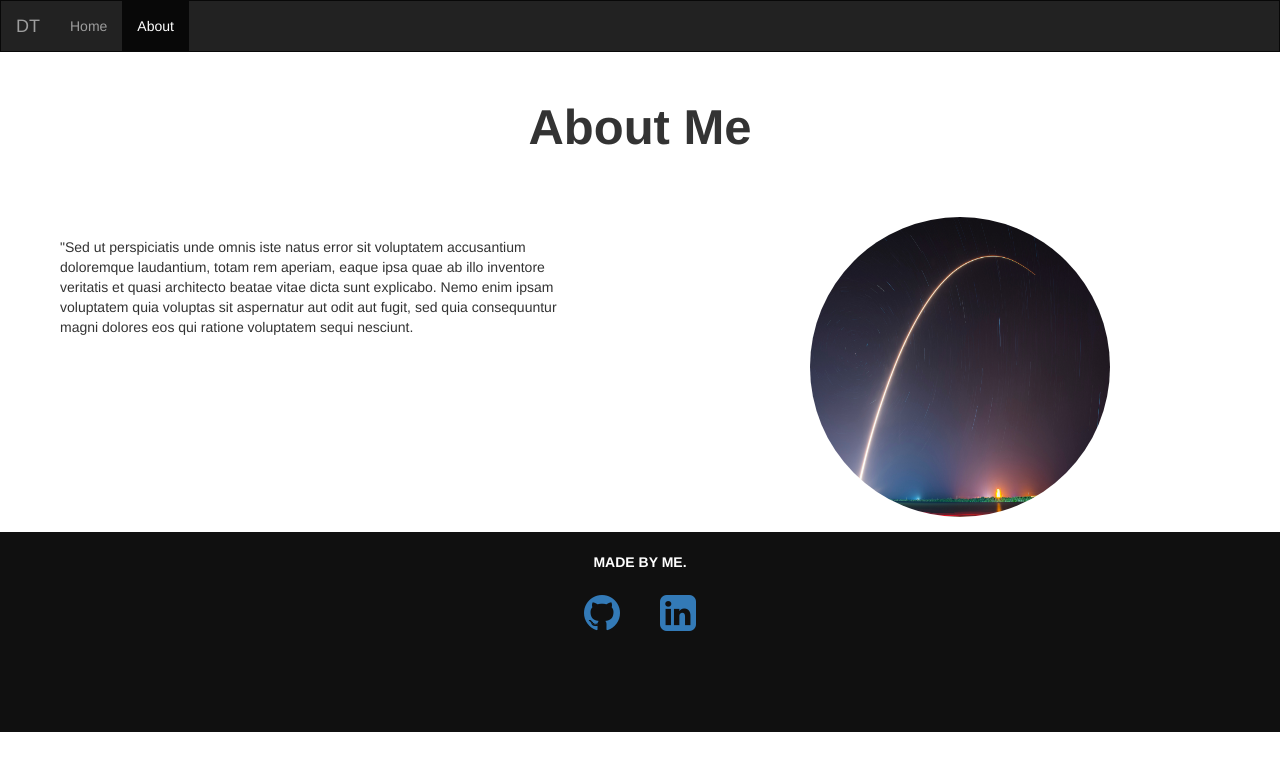
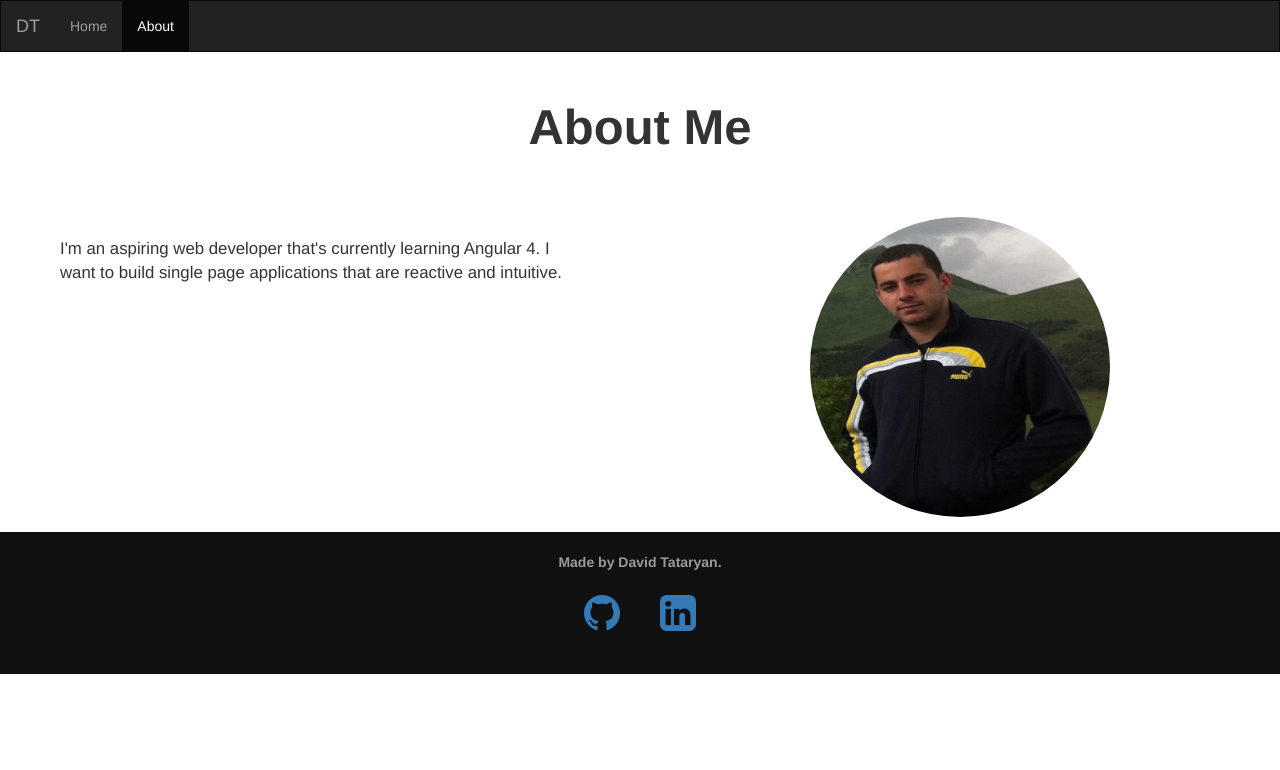
Before and after one commit to Davatata/my-site, an Angular app: page /about in a window 1280 px wide. Shown: the top 770 px of the page. Built offline with nearby package versions, Linux system fonts and the light colour scheme.

Commit message:
styling updates. filled in about page

```diff
--- a/src/app/about/about.component.html
+++ b/src/app/about/about.component.html
@@ -9,8 +9,9 @@
 
   <div class="row" style="padding: 15px 0 15px">
     <div class="col-xs-12 col-sm-6 col-sm-push-6 text-center">
-      <img class="about-img img-circle" src="/assets/spacex.jpg" alt="Me">
+      <img class="about-img img-circle" src="/assets/me.jpg" alt="Me">
     </div>
-    <div class="col-xs-12 col-sm-6 col-sm-pull-6" style="padding: 20px 60px;">"Sed ut perspiciatis unde omnis iste natus error sit voluptatem accusantium doloremque laudantium, totam rem aperiam, eaque ipsa quae ab illo inventore veritatis et quasi architecto beatae vitae dicta sunt explicabo. Nemo enim ipsam voluptatem quia voluptas sit aspernatur aut odit aut fugit, sed quia consequuntur magni dolores eos qui ratione voluptatem sequi nesciunt.</div>
+    <div class="col-xs-12 col-sm-6 col-sm-pull-6" style="padding: 20px 60px; font-size: 1.2em;">{{aboutMe}}</div>
   </div>
+
 </div>
--- a/src/app/about/about.component.ts
+++ b/src/app/about/about.component.ts
@@ -6,6 +6,9 @@ import { Component, OnInit } from '@angular/core';
   styleUrls: ['./about.component.css']
 })
 export class AboutComponent implements OnInit {
+  aboutMe = `
+    I'm an aspiring web developer that's currently learning Angular 4.
+    I want to build single page applications that are reactive and intuitive.`;
 
   constructor() { }
 
--- a/src/app/footer/footer.component.css
+++ b/src/app/footer/footer.component.css
@@ -1,7 +1,7 @@
 .home-footer {
     background-color: #101010;
     clear: both;
-    height: 25vh;
+    padding-bottom: 40px;
     max-height: 200px;
     width: 100%;
 }
@@ -12,4 +12,5 @@
 
 .footer-anchor {
     margin: 0 20px;
+    text-decoration: none;
 }
--- a/src/app/footer/footer.component.html
+++ b/src/app/footer/footer.component.html
@@ -1,18 +1,22 @@
 <div class="container home-footer">
   <div class="row">
     <div class="col-xs-12">
-      <div class="text-white text-center footer-row">
+      <div class="text-center footer-row">
         <div class="row">
           <div class="col-xs-12">
-            <span style="font-weight: 700;">MADE BY ME.</span>
+            <span style="font-weight: 700; color:#9a9a9a;">Made by David Tataryan.</span>
           </div>
         </div>
       </div>
       <div class="text-center footer-row">
         <div class="row">
           <div class="col-xs-12">
-            <a target="_blank" href="https://github.com/Davatata" class="footer-anchor"><i class="fa fa-github fa-3x" aria-hidden="true"></i></a>
-            <a target="_blank" href="https://www.linkedin.com/in/david-tataryan-47b4696a/" class="footer-anchor"><i class="fa fa-linkedin-square fa-3x" aria-hidden="true"></i></a>
+            <a target="_blank" href="https://github.com/Davatata" class="footer-anchor">
+              <i class="fa fa-github fa-3x" aria-hidden="true"></i>
+            </a>
+            <a target="_blank" href="https://www.linkedin.com/in/david-tataryan-47b4696a/" class="footer-anchor">
+              <i class="fa fa-linkedin-square fa-3x" aria-hidden="true"></i>
+            </a>
          </div>
         </div>
       </div>
--- a/src/app/home/home.component.css
+++ b/src/app/home/home.component.css
@@ -13,6 +13,11 @@
     #homeButton {
         margin-top: 7% !important;
     }
+    .experience-info {
+        color:darkgray;
+        font-weight: 100;
+        padding: 0 20% 5%;
+    }
 }
 @media screen and (max-width: 550px) {
     .home-text {
@@ -22,6 +27,11 @@
     }
     .home-content {
         margin-top: 20% !important;
+    }
+    .experience-info {
+        color:darkgray;
+        font-weight: 100;
+        padding: 0 20px 20px;
     }
 }
 
@@ -55,11 +65,7 @@
     font-weight: 700;
 }
 
-.experience-info {
-    color:darkgray;
-    font-weight: 100;
-    padding: 0 20px 20px;
-}
+
 
 #homeButton {
     font-size: 1em;
@@ -72,7 +78,8 @@
     margin-top: 40%;
     padding: 7px 40px;
     -webkit-transition: background-color 0.5s, color 0.5s, padding 0.5s; /* For Safari 3.1 to 6.0 */
-    transition: background-color 0.5s, color 0.5s, padding 0.5s
+    transition: background-color 0.5s, color 0.5s, padding 0.5s;
+    outline: none;
 }
 
 #homeButton:hover {
--- a/src/app/home/home.component.html
+++ b/src/app/home/home.component.html
@@ -30,20 +30,20 @@
     </div>
   </div>
   <div class="row experience-row">
-    <div class="col-xs-12 col-sm-4 text-center">
+    <div class="col-xs-12 col-lg-4 text-center">
       <i class="fa fa-html5 experience-icon" style="color: orange;"></i>
       <h2 class="experience-header">HTML5</h2>
       <p class="experience-info">I use the newest version of HTML to keep up with the always evolving web standard so I can bring simple and clean pages to viewers.</p>
     </div>
-    <div class="col-xs-12 col-sm-4 text-center">
+    <div class="col-xs-12 col-lg-4 text-center">
       <i class="fa fa-css3 experience-icon" style="color: cornflowerblue;"></i>
       <h2 class="experience-header">CSS3</h2>
       <p class="experience-info">I've created UI's using popular CSS frameworks such as Foundation and Bootstrap. I strive for a smooth and clean experience.</p>
     </div>
-    <div class="col-xs-12 col-sm-4 text-center">
+    <div class="col-xs-12 col-lg-4 text-center">
       <i class="fa fa-code experience-icon" style="color: lightcoral;"></i>
       <h2 class="experience-header">JavaScript</h2>
-      <p class="experience-info">I'm creating pages using the newest versions of JavaScript/ES6. Coding all future pages with the Angular 4 framework is a priority.</p>
+      <p class="experience-info">I'm creating pages using the newest versions of JavaScript. Coding all future pages with the Angular 4+ framework is a priority.</p>
     </div>
   </div>
 </div>
```
